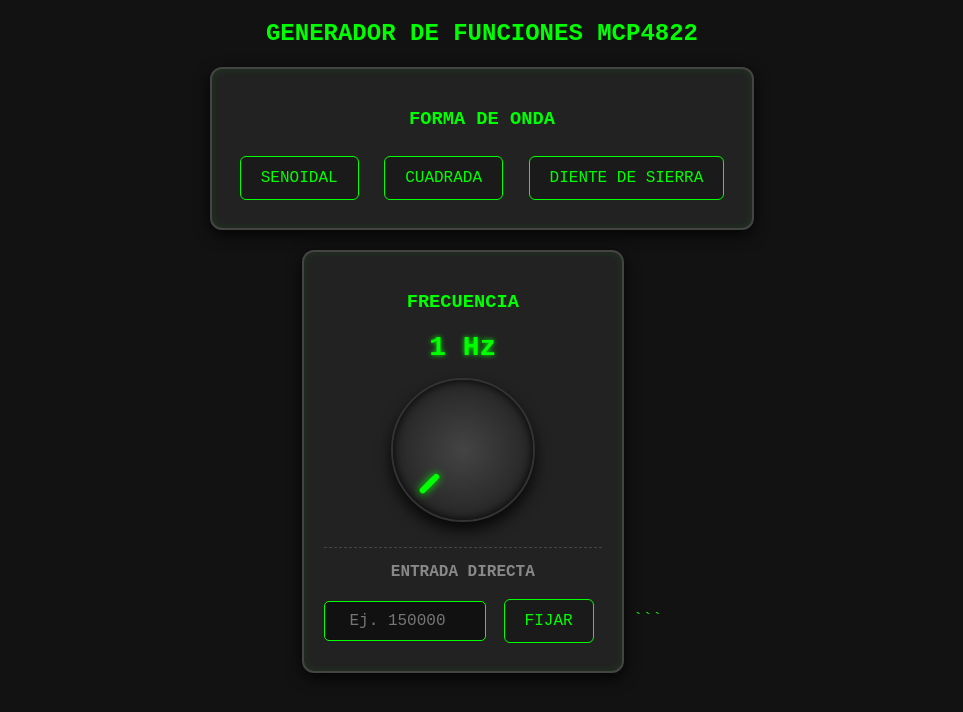
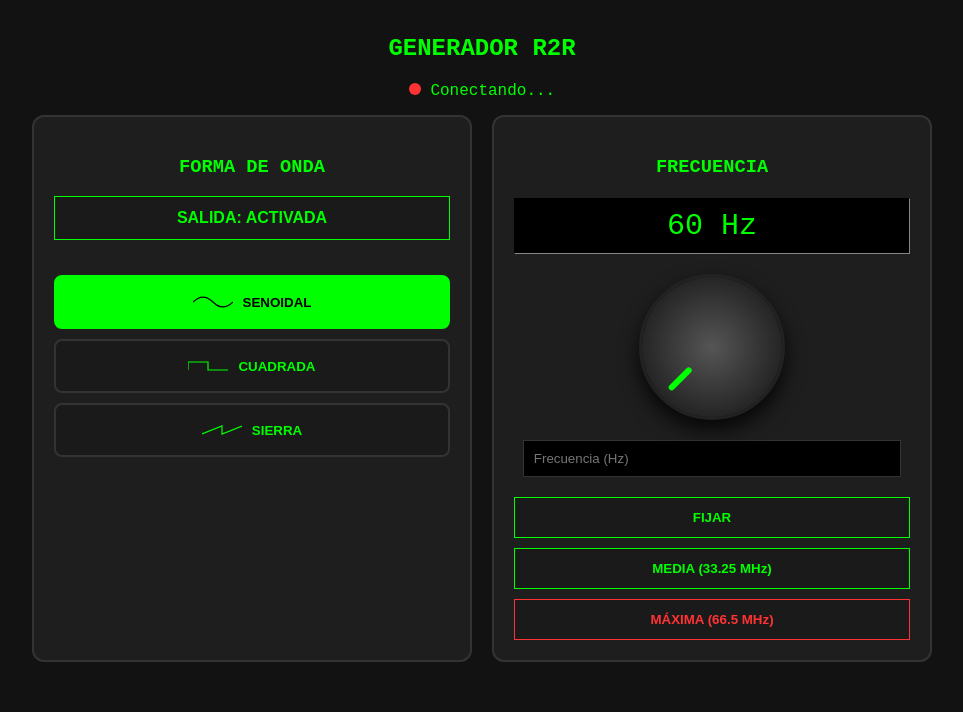
Before and after one commit to meme-avila/generador_de_ondas, a website: page public/index.html in a window 1280 px wide. Both pictures are taken after a click on the button "SENOIDAL". Shown: the whole page, without its empty margins (158-1121 px from the left). Drawn offline with nearby package versions, Linux system fonts and the light colour scheme; no server answers.

Commit message:
feat:implementacion de boton STOP, visualizacion de pi pico w conectada, mejor estilo visual, implementacion de botones de maxima y frecuencia media

````diff
--- a/public/index.html
+++ b/public/index.html
@@ -2,240 +2,160 @@
 <html lang="es">
 <head>
     <meta charset="UTF-8">
-    <meta name="viewport" content="width=device-width, initial-scale=1.0">
+    <meta name="viewport" content="width=device-width, initial-scale=1.0, maximum-scale=1.0, user-scalable=no">
     <title>Panel de Control AWG</title>
     <style>
-        body {
-            background-color: #121212;
-            color: #00ff00;
-            font-family: 'Courier New', Courier, monospace;
-            text-align: center;
-            margin-top: 20px;
-            /* Evita que el celular intente hacer zoom o scroll al girar la perilla */
-            touch-action: none;
-        }
+        :root { --color-neon: #00ff00; --fondo-oscuro: #121212; --panel-bg: #1e1e1e; }
+        body { background-color: var(--fondo-oscuro); color: var(--color-neon); font-family: 'Courier New', Courier, monospace; text-align: center; margin: 0; padding: 15px; touch-action: none; user-select: none; }
 
-        .panel {
-            background-color: #222;
-            border: 2px solid #444;
-            border-radius: 12px;
-            padding: 20px;
-            display: inline-block;
-            margin-bottom: 20px;
-            box-shadow: 0px 5px 15px rgba(0,0,0,0.8), inset 0px 0px 8px rgba(0,255,0,0.1);
-        }
+        .layout-principal { display: grid; grid-template-columns: repeat(auto-fit, minmax(320px, 1fr)); gap: 20px; max-width: 900px; margin: 0 auto; }
+        .panel { background-color: var(--panel-bg); border: 2px solid #333; border-radius: 12px; padding: 20px; box-sizing: border-box; }
 
-        button {
-            background-color: #1a1a1a;
-            color: #00ff00;
-            border: 1px solid #00ff00;
-            font-size: 16px;
-            padding: 12px 20px;
-            margin: 8px;
-            cursor: pointer;
-            border-radius: 6px;
-            font-family: inherit;
-            transition: all 0.2s;
-        }
+        .led { width: 12px; height: 12px; border-radius: 50%; background: #ff3333; display: inline-block; transition: 0.3s; }
+        .conectado { background: var(--color-neon); box-shadow: 0 0 10px var(--color-neon); }
 
-        button:hover, button:active {
-            background-color: #00ff00;
-            color: #000;
-            box-shadow: 0px 0px 10px #00ff00;
-        }
+        .grid-ondas { display: flex; flex-direction: column; gap: 10px; margin-top: 15px; }
+        .btn-onda { width: 100%; padding: 15px; background: #1a1a1a; color: var(--color-neon); border: 2px solid #333; cursor: pointer; border-radius: 8px; font-weight: bold; display: flex; align-items: center; justify-content: center; gap: 10px; }
+        .btn-onda.activo { background: var(--color-neon); color: #000; border-color: var(--color-neon); }
+        .btn-onda svg { width: 40px; height: 20px; stroke: var(--color-neon); fill: none; stroke-width: 3; }
+        .btn-onda.activo svg { stroke: #000; }
 
-        /* --- ESTILOS DE LA PERILLA DIGITAL --- */
-        .marcador-frecuencia {
-            font-size: 28px;
-            font-weight: bold;
-            margin-bottom: 15px;
-            text-shadow: 0px 0px 5px #00ff00;
-        }
+        .marcador-frecuencia { font-size: 30px; margin: 20px 0; background: #000; padding: 10px; border: 1px inset #333; }
+        .contenedor-perilla { width: 140px; height: 140px; border-radius: 50%; border: 3px solid #222; margin: 0 auto 20px; position: relative; background: #111; box-shadow: 0 10px 20px rgba(0,0,0,0.8); }
+        .perilla { width: 100%; height: 100%; border-radius: 50%; cursor: grab; background: radial-gradient(circle, #555, #111); transform: rotate(-135deg); position: absolute; z-index: 10; }
+        .indicador-perilla { width: 6px; height: 30px; background-color: var(--color-neon); margin: 10px auto; border-radius: 3px; pointer-events: none; }
 
-        .contenedor-perilla {
-            width: 140px;
-            height: 140px;
-            background-color: #111;
-            border-radius: 50%;
-            margin: 0 auto;
-            position: relative;
-            box-shadow: 0 8px 15px rgba(0,0,0,0.8), inset 0 2px 5px rgba(255,255,255,0.1);
-            border: 2px solid #333;
-        }
-
-        .perilla {
-            width: 100%;
-            height: 100%;
-            border-radius: 50%;
-            background: radial-gradient(circle, #444, #1a1a1a);
-            cursor: grab;
-            position: absolute;
-            /* Ángulo inicial (-135 grados = equivalente a 1 Hz) */
-            transform: rotate(-135deg);
-            box-shadow: inset 0px 0px 10px rgba(0,0,0,0.9);
-        }
-
-        .perilla:active {
-            cursor: grabbing;
-        }
-
-        .indicador-perilla {
-            width: 6px;
-            height: 25px;
-            background-color: #00ff00;
-            margin: 10px auto; /* Lo coloca en la parte superior central */
-            border-radius: 3px;
-            box-shadow: 0px 0px 8px #00ff00;
-        }
+        .btn-accion { width: 100%; padding: 12px; margin-top: 10px; background: #1a1a1a; color: var(--color-neon); border: 1px solid var(--color-neon); cursor: pointer; font-weight: bold; }
+        .btn-ancho { width: 100%; margin-top: 15px; }
     </style>
 </head>
 <body>
-    <h2>GENERADOR DE FUNCIONES MCP4822</h2>
+    <h2>GENERADOR R2R</h2>
+    <div style="margin-bottom: 15px;"><div id="led" class="led"></div> <span id="txt">Conectando...</span></div>
 
-    <div class="panel">
-        <h3>FORMA DE ONDA</h3>
-        <button onclick="mandarComando('SENO')">SENOIDAL</button>
-        <button onclick="mandarComando('CUADRADA')">CUADRADA</button>
-        <button onclick="mandarComando('SIERRA')">DIENTE DE SIERRA</button>
-    </div>
+    <div class="layout-principal">
+        <div class="panel">
+            <h3>FORMA DE ONDA</h3>
 
-    <br>
+            <button id="btn-salida" class="btn-accion btn-ancho" style="margin-top: 0; margin-bottom: 20px; font-size: 16px;" onclick="toggleSalida()">
+                SALIDA: ACTIVADA
+            </button>
 
-    <div class="panel">
-        <h3>FRECUENCIA</h3>
-        <div class="marcador-frecuencia" id="pantalla-frecuencia">1 Hz</div>
+            <div class="grid-ondas">
+                <button class="btn-onda activo" onclick="cmd('SENO', this)">
+                    <svg viewBox="0 0 100 30"><path d="M 0,15 Q 25,-10 50,15 T 100,15" /></svg>
+                    SENOIDAL
+                </button>
+                <button class="btn-onda" onclick="cmd('CUADRADA', this)">
+                    <svg viewBox="0 0 100 30"><path d="M 0,25 L 0,5 L 50,5 L 50,25 L 100,25" /></svg>
+                    CUADRADA
+                </button>
+                <button class="btn-onda" onclick="cmd('SIERRA', this)">
+                    <svg viewBox="0 0 100 30"><path d="M 0,25 L 50,5 L 50,25 L 100,5" /></svg>
+                    SIERRA
+                </button>
+            </div>
+        </div>
 
-        <div class="contenedor-perilla">
-        <div class="perilla" id="miPerilla">
-            <div class="indicador-perilla"></div>
+        <div class="panel">
+            <h3>FRECUENCIA</h3>
+            <div class="marcador-frecuencia" id="pantalla">60 Hz</div>
+            <div class="contenedor-perilla"><div class="perilla" id="perilla"><div class="indicador-perilla"></div></div></div>
+            <input type="number" id="manual" placeholder="Frecuencia (Hz)" style="width:90%; padding:10px; background:#000; color:#0f0; border:1px solid #333; margin-bottom: 10px;">
+            <button class="btn-accion" onclick="fijar()">FIJAR</button>
+            <button class="btn-accion" onclick="fijar(33250000)">MEDIA (33.25 MHz)</button>
+            <button class="btn-accion" style="border-color:#f33; color:#f33" onclick="fijar(66500000)">MÁXIMA (66.5 MHz)</button>
         </div>
-    </div>
-
-    <div style="margin-top: 25px; border-top: 1px dashed #444; padding-top: 15px;">
-        <h4 style="margin: 0 0 10px 0; color: #888;">ENTRADA DIRECTA</h4>
-        <input type="number" id="input-frecuencia" placeholder="Ej. 150000" min="1"
-               style="padding: 10px; font-size: 16px; width: 140px; border-radius: 5px;
-                      border: 1px solid #00ff00; background-color: #111; color: #00ff00;
-                      font-family: inherit; text-align: center; outline: none;">
-        <button onclick="enviarFrecuenciaExacta()">FIJAR</button>
-    </div>
-</div> ```
     </div>
 
     <script src="/socket.io/socket.io.js"></script>
     <script>
         const socket = io();
-        const perilla = document.getElementById('miPerilla');
-        const pantalla = document.getElementById('pantalla-frecuencia');
+        let frec = 60;
+        let arrastrando = false;
 
-        let estaArrastrando = false;
-        let frecuenciaActual = 1;
+        // --- VARIABLES DEL MUTE RECUPERADAS ---
+        let salidaActivada = true;
+        let ondaPrevia = 'SENO';
 
-        function mandarComando(orden) {
-            socket.emit('comando_generador', orden);
-        }
-
-        // --- MATEMÁTICAS TRIGONOMÉTRICAS PARA ROTAR LA PERILLA ---
-        function calcularGiro(e) {
-            if (!estaArrastrando) return;
-
-            // Obtenemos el centro exacto de la perilla en la pantalla
-            const rect = perilla.getBoundingClientRect();
-            const centroX = rect.left + rect.width / 2;
-            const centroY = rect.top + rect.height / 2;
-
-            // Detectar si es el ratón o el dedo en la pantalla táctil
-            const clienteX = e.clientX || (e.touches && e.touches[0].clientX);
-            const clienteY = e.clientY || (e.touches && e.touches[0].clientY);
-
-            // Coordenadas relativas al centro
-            const x = clienteX - centroX;
-            const y = clienteY - centroY;
-
-            // Calcular el ángulo en radianes y pasarlo a grados
-            let radianes = Math.atan2(y, x);
-            let grados = (radianes * 180) / Math.PI;
-
-            // Ajustar el cero a la parte superior (en lugar de a la derecha)
-            grados = grados + 90;
-            if (grados > 180) grados -= 360;
-
-            // Limitar el giro mecánico (para que no dé la vuelta completa)
-            // Límite izquierdo: -135°, Límite derecho: 135° (Rango total de 270°)
-            if (grados < -135) grados = -135;
-            if (grados > 135) grados = 135;
-
-            // Aplicar la rotación visual en CSS
-            perilla.style.transform = `rotate(${grados}deg)`;
-
-            // Mapear los grados físicos (-135 a 135) a nuestra escala de Hertz (1 a 100)
-            let porcentaje = (grados + 135) / 270;
-            frecuenciaActual = Math.round(porcentaje * 99) + 1;
-
-            // Actualizar solo el texto verde (SIN ENVIAR A LA PICO AÚN)
-            pantalla.innerText = frecuenciaActual + ' Hz';
-        }
-
-        // --- EVENTOS DEL RATÓN (COMPUTADORA) ---
-        perilla.addEventListener('mousedown', () => estaArrastrando = true);
-        document.addEventListener('mousemove', calcularGiro);
-        document.addEventListener('mouseup', () => {
-            if (estaArrastrando) {
-                estaArrastrando = false;
-                // ¡AQUÍ ENVIAMOS EL COMANDO! Solo cuando sueltas el click
-                mandarComando('FREQ:' + frecuenciaActual);
-            }
+        socket.on('estado_pico', d => {
+            document.getElementById('led').className = d.conectada ? 'led conectado' : 'led';
+            document.getElementById('txt').innerText = d.conectada ? 'Conectado' : 'Desconectado';
         });
 
-        // --- EVENTOS TÁCTILES (CELULAR) ---
-        perilla.addEventListener('touchstart', (e) => {
-            estaArrastrando = true;
-            calcularGiro(e);
-        }, {passive: false});
+        // --- LÓGICA DEL MUTE RECUPERADA ---
+        function toggleSalida() {
+            salidaActivada = !salidaActivada;
+            const btnSalida = document.getElementById('btn-salida');
 
-        document.addEventListener('touchmove', (e) => {
-            if (estaArrastrando) {
-                e.preventDefault(); // Evita que la pantalla se deslice mientras giras
-                calcularGiro(e);
-            }
-        }, {passive: false});
-
-        document.addEventListener('touchend', () => {
-            if (estaArrastrando) {
-                estaArrastrando = false;
-                // ¡AQUÍ ENVIAMOS EL COMANDO! Solo cuando levantas el dedo
-                mandarComando('FREQ:' + frecuenciaActual);
-            }
-        });
-        // --- NUEVA FUNCI�N PARA LA TEXTBOX ---
-        function enviarFrecuenciaExacta() {
-            const inputFrecuencia = document.getElementById('input-frecuencia');
-            const valorExacto = parseInt(inputFrecuencia.value);
-
-            // Validaci�n de seguridad b�sica
-            if (!isNaN(valorExacto) && valorExacto > 0) {
-                // 1. Actualizamos la variable global
-                frecuenciaActual = valorExacto;
-
-                // 2. Actualizamos el letrero verde visual
-                pantalla.innerText = frecuenciaActual + ' Hz';
-
-                // 3. �Fuego! Disparamos el comando a Node.js
-                mandarComando('FREQ:' + frecuenciaActual);
-
-                // 4. Limpiamos la caja para el siguiente n�mero
-                inputFrecuencia.value = '';
+            if (salidaActivada) {
+                btnSalida.innerText = 'SALIDA: ACTIVADA';
+                btnSalida.style.borderColor = 'var(--color-neon)';
+                btnSalida.style.color = 'var(--color-neon)';
+                socket.emit('comando_generador', ondaPrevia); // Restaura la onda que tenías
             } else {
-                alert("�Error de instrumentaci�n! Introduce una frecuencia v�lida mayor a 0 Hz.");
+                btnSalida.innerText = 'SALIDA: SILENCIADA (MUTE)';
+                btnSalida.style.borderColor = '#ff3333';
+                btnSalida.style.color = '#ff3333';
+                socket.emit('comando_generador', 'APAGAR'); // Manda a 0V
             }
         }
 
-        // (Opcional) Poder presionar "Enter" en el teclado para enviar, sin usar el bot�n
-        document.getElementById('input-frecuencia').addEventListener('keypress', function(e) {
-            if (e.key === 'Enter') {
-                enviarFrecuenciaExacta();
+        // --- SELECCIÓN DE ONDA CONECTADA AL MUTE ---
+        function cmd(o, el) {
+            ondaPrevia = o; // Guardamos en memoria qué onda tocaste
+
+            if (!salidaActivada) {
+                toggleSalida(); // Si estaba en MUTE y tocas una onda, lo desmutea automático
+            } else {
+                socket.emit('comando_generador', o);
             }
-        });
+
+            if(el) {
+                document.querySelectorAll('.btn-onda').forEach(b=>b.classList.remove('activo'));
+                el.classList.add('activo');
+            }
+        }
+
+        function fijar(f) {
+            frec = f || parseInt(document.getElementById('manual').value);
+            document.getElementById('pantalla').innerText = frec.toLocaleString() + ' Hz';
+            socket.emit('comando_generador', 'FREQ:' + frec);
+        }
+
+        // --- LÓGICA TÁCTIL (CORREGIDA Y MANTENIDA) ---
+        const perilla = document.getElementById('perilla');
+        const mover = (e) => {
+            if(!arrastrando) return;
+            e.preventDefault(); // Evita scroll en la tablet
+            const rect = perilla.getBoundingClientRect();
+            const clientX = e.clientX || (e.touches && e.touches[0].clientX);
+            const clientY = e.clientY || (e.touches && e.touches[0].clientY);
+
+            const x = clientX - (rect.left + rect.width/2);
+            const y = clientY - (rect.top + rect.height/2);
+            let grad = (Math.atan2(y, x) * 180 / Math.PI) + 90;
+            if(grad > 135) grad = 135; if(grad < -135) grad = -135;
+            perilla.style.transform = `rotate(${grad}deg)`;
+            frec = Math.round(((grad + 135)/270) * 66499999) + 1;
+            document.getElementById('pantalla').innerText = frec.toLocaleString() + ' Hz';
+        };
+
+        const fin = () => {
+            if(arrastrando) {
+                arrastrando = false;
+                socket.emit('comando_generador', 'FREQ:' + frec);
+            }
+        };
+
+        perilla.addEventListener('mousedown', () => arrastrando = true);
+        perilla.addEventListener('touchstart', (e) => { arrastrando = true; mover(e); }, {passive: false});
+
+        document.addEventListener('mousemove', mover);
+        document.addEventListener('touchmove', mover, {passive: false});
+
+        document.addEventListener('mouseup', fin);
+        document.addEventListener('touchend', fin);
     </script>
 </body>
 </html>
````
Also changed, not shown: server.js (+8 -31 lines).
